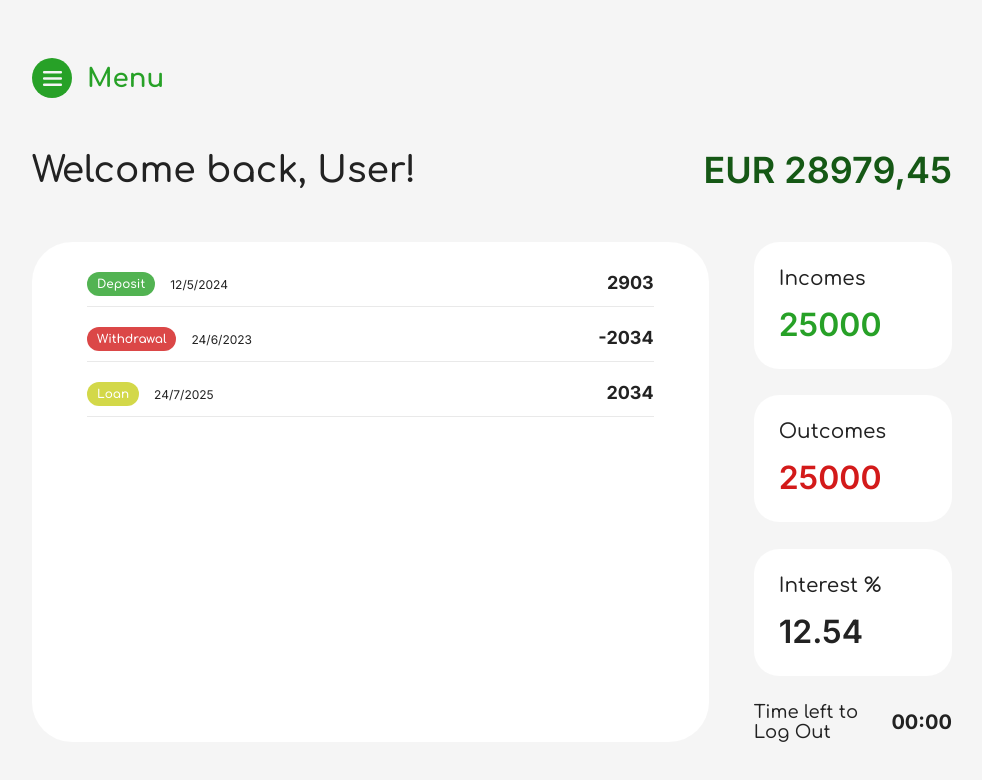
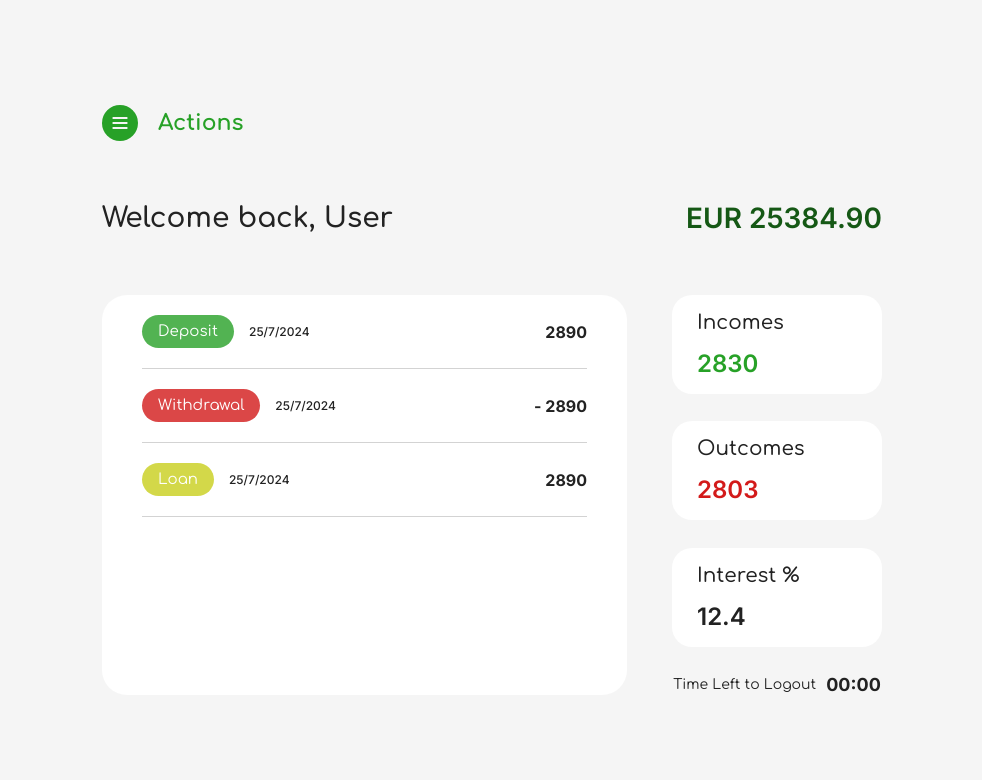
Before and after one commit to alexlamaj/BankApp, a website: page app/index.html in a window 1280 px wide. Shown: the whole page, without its empty margins (148-1130 px from the left). Drawn offline with Linux system fonts and the light colour scheme.

Commit message:
App Page - Completed HTML and CSS

```diff
--- a/app/index.html
+++ b/app/index.html
@@ -7,6 +7,67 @@
     <title>App - BankApp</title>
 </head>
 <body>
+
+    <!-- Header -->
+    <header class="hidden">
+
+        <div class="header">
+
+            <div class="header--content">
+
+                <img src="../images/left--arrow.svg" alt="Go Back" class="icon">
+
+                <img src="../images/bankapp_logo_light.png" alt="BankApp Logo" style="width: 175px;">
+
+                <div class="actions">
+
+                    <div class="box transfer">
+
+                        <div class="action--title">Transfer Money</div>
+
+                        <div class="action--el">
+                            <input class="input--action input--username" type="text">
+                            <input class="input--action input--amount" type="text">
+                            <button class="btn--action btn--transfer"><img src="../images/right--arrow.svg" alt="Enter" style="width: 20px; height: 20px;"></button>
+                        </div>
+
+                    </div>
+
+                    <div class="box loan">
+
+                        <div class="action--title">Request Loan</div>
+
+                        <div class="action--el">
+                            <input class="input--action input--loan" type="text">
+                            <button class="btn--action btn--loan"><img src="../images/right--arrow.svg" alt="Enter" style="width: 20px; height: 20px;"></button>
+                        </div>
+
+                    </div>
+
+                    <div class="box close">
+
+                        <div class="action--title">Close Account</div>
+
+                        <div class="action--el">
+                            <input class="input--action input--username" type="text">
+                            <input class="input--action input--password" type="password">
+                            <button class="btn--action btn--close"><img src="../images/right--arrow.svg" alt="Enter" style="width: 20px; height: 20px;"></button>
+                        </div>
+
+                    </div>
+
+                </div>
+
+                <div class="links">
+                    <a class="link" id="logout" href="">Log Out</a>
+                    <a class="link" href="/index.html">Go to Starting Page</a>
+                </div>
+
+            </div>
+
+        </div>
+
+    </header>
 
     <main class="hidden">
 
@@ -37,30 +98,21 @@
 
     </main>
 
-    <!-- App -->
+    <!-- App Component -->
     <div class="app">
 
         <div class="app--content">
 
-            <!-- Menu -->
-            <div class="menu">
-
-                <div class="menu--icon">
-                    <img src="../images/hamburger.svg" alt="menu icon" class="icon">
-                </div>
-                <div class="menu--text">Menu</div>
-
+            <div class="open--actions">
+                <img src="../images/hamburger.svg" alt="Menu Icon" class="open--icon">
+                <div class="open--text">Actions</div>
             </div>
 
-            <!-- Welcome and Balance -->
-            <div class="title">
-
-                <div class="welcome">Welcome back, User!</div>
-                <div class="balance">EUR 28979,45</div>
-
+            <div class="main--text">
+                <div class="welcome">Welcome back, User</div>
+                <div class="balance">EUR 25384.90</div>
             </div>
 
-            <!-- Dashboard -->
             <div class="dash">
 
                 <div class="movements">
@@ -68,57 +120,57 @@
                     <div class="move">
 
                         <div class="move--el">
-                            <div class="type type--deposit">Deposit</div>
-                            <div class="date">12/5/2024</div>
+                            <div class="move--type type--deposit">Deposit</div>
+                            <div class="date">25/7/2024</div>
                         </div>
 
-                        <div class="move--value">2903</div>
+                        <div class="move--value">2890</div>
 
                     </div>
 
                     <div class="move">
 
                         <div class="move--el">
-                            <div class="type type--withdrawal">Withdrawal</div>
-                            <div class="date">24/6/2023</div>
+                            <div class="move--type type--withdrawal">Withdrawal</div>
+                            <div class="date">25/7/2024</div>
                         </div>
 
-                        <div class="move--value">-2034</div>
+                        <div class="move--value">- 2890</div>
 
                     </div>
 
                     <div class="move">
 
                         <div class="move--el">
-                            <div class="type type--loan">Loan</div>
-                            <div class="date">24/7/2025</div>
+                            <div class="move--type type--loan">Loan</div>
+                            <div class="date">25/7/2024</div>
                         </div>
 
-                        <div class="move--value">2034</div>
+                        <div class="move--value">2890</div>
 
                     </div>
 
                 </div>
 
-                <div class="summaries">
+                <div class="summary">
 
-                    <div class="box">
-                        <div class="box--title">Incomes</div>
-                        <div class="income">25000</div>
+                    <div class="sum--content">
+                        <div class="sum--title">Incomes</div>
+                        <div class="sum--value incomes">2830</div>
                     </div>
 
-                    <div class="box">
-                        <div class="box--title">Outcomes</div>
-                        <div class="outcome">25000</div>
+                    <div class="sum--content">
+                        <div class="sum--title">Outcomes</div>
+                        <div class="sum--value outcomes">2803</div>
                     </div>
 
-                    <div class="box">
-                        <div class="box--title">Interest %</div>
-                        <div class="interest">12.54</div>
+                    <div class="sum--content">
+                        <div class="sum--title">Interest %</div>
+                        <div class="sum--value interest">12.4</div>
                     </div>
 
-                    <div class="time--el">
-                        <div class="time--label">Time left to Log Out</div>
+                    <div class="time">
+                        <div class="time--text">Time Left to Logout</div>
                         <div class="timer">00:00</div>
                     </div>
 
--- a/app/styles.css
+++ b/app/styles.css
@@ -10,11 +10,177 @@ body {
     background-color: #F5F5F5;
     font-family: 'Comfortaa', sans-serif;
     overflow-x: hidden;
+    overflow-y: hidden;
 
     display: flex;
     flex-direction: column;
     justify-content: center;
     justify-items: center;
+
+}
+
+header {
+
+    width: 380px;
+    height: 100vh;
+    margin: 0px;
+    padding: 0px;
+
+}
+
+.header {
+
+    height: 100%;
+    background-color: #F5F5F5;
+    box-shadow: 0px 0px 20px rgba(0, 0, 0, 0.25);
+    display: flex;
+    flex-direction: column;
+    justify-content: center;
+    justify-items: center;
+
+}
+
+.header--content {
+
+    margin: 0px;
+    padding: 15px 25px;
+    display: flex;
+    flex-direction: column;
+    gap: 30px;
+
+}
+
+.icon {
+
+    width: 20px;
+    height: 20px;
+    padding: 8px;
+    background-color: white;
+    border: none;
+    border-radius: 999px;
+    cursor: pointer;
+
+}
+
+.actions {
+
+    margin: 60px 0px;
+    display: flex;
+    flex-direction: column;
+    gap: 20px;
+
+}
+
+.box {
+
+    padding: 15px 20px;
+    border: none;
+    border-radius: 20px;
+    display: flex;
+    flex-direction: column;
+    justify-content: center;
+    justify-items: center;
+    gap: 15px;
+
+}
+
+.transfer {
+
+    background-color: rgba(39, 161, 39, 0.8);
+
+}
+
+.loan {
+
+    background-color: rgba(201, 207, 28, 0.8);
+
+}
+
+.close {
+
+    background-color: rgba(211, 26, 26, 0.8);
+
+}
+
+.action--title {
+
+    color: white;
+    font-size: 18px;
+    font-weight: 600;
+
+}
+
+.action--el {
+
+    display: flex;
+    flex-direction: row;
+    justify-content: space-between;
+    justify-items: center;
+    align-items: center;
+
+}
+
+.input--action {
+
+    width: 100px;
+    height: 20px;
+    padding: 5px 8px;
+    background-color: white;
+    border: none;
+    border-radius: 5px;
+    outline: none;
+    color: #222222;
+    font-size: 14px;
+
+}
+
+.btn--action {
+
+    padding: 6px;
+    background-color: white;
+    border: none;
+    border-radius: 999px;
+    display: flex;
+    flex-direction: column;
+    justify-content: center;
+    align-items: center;
+    cursor: pointer;
+
+}
+
+.btn--action:active {
+
+    transform: translateY(3px);
+    transition: all 0.5s;
+
+}
+
+.links {
+
+    display: flex;
+    flex-direction: column;
+    gap: 15px;
+
+}
+
+.link {
+
+    color: #222222;
+    font-size: 16px;
+    font-weight: 500;
+    text-decoration: none;
+
+}
+
+.link:hover {
+
+    color: #27A127;
+
+}
+
+.link:active {
+
+    color: #155815;
 
 }
 
@@ -129,66 +295,63 @@ main {
 .app {
 
     margin: 0px;
-    padding: 50px 180px;
-    transition: all 1s;
+    padding: 0px;
 
 }
 
 .app--content {
 
+    padding: 40px 250px;
     display: flex;
     flex-direction: column;
-    gap: 50px;
+    justify-content: center;
+    gap: 60px;
 
 }
 
-.menu {
+.open--actions {
 
     display: flex;
     flex-direction: row;
     justify-content: left;
     justify-items: center;
     align-items: center;
-    gap: 15px;
+    gap: 20px;
 
 }
 
-.menu--icon {
+.open--icon {
 
-    width: 40px;
-    height: 40px;
+    width: 20px;
+    height: 20px;
+    padding: 8px;
     background-color: #27A127;
     border: none;
     border-radius: 999px;
-    display: flex;
-    justify-content: center;
-    justify-items: center;
-    align-items: center;
-
-}
-
-.icon {
-
-    width: 25px;
-    height: 25px;
     cursor: pointer;
 
 }
 
-.menu--text {
+.open--icon:active {
+
+    transform: translateY(3px);
+    transition: all 0.5s;
+
+}
+
+.open--text {
 
     color: #27A127;
-    font-size: 26px;
+    font-size: 22px;
     font-weight: 700;
 
 }
 
-.title {
+.main--text {
 
     display: flex;
     flex-direction: row;
     justify-content: space-between;
-    justify-items: center;
     align-items: center;
 
 }
@@ -196,7 +359,7 @@ main {
 .welcome {
 
     color: #222222;
-    font-size: 36px;
+    font-size: 28px;
     font-weight: 600;
 
 }
@@ -204,18 +367,21 @@ main {
 .balance {
 
     color: #155815;
-    font-size: 36px;
     font-family: 'Inter', sans-serif;
+    font-size: 28px;
     font-weight: 600;
 
 }
 
 .dash {
 
-    height: 500px;
+    width: 100%;
+    height: 400px;
     display: flex;
     flex-direction: row;
     justify-content: space-between;
+    justify-items: center;
+    align-items: center;
     gap: 45px;
 
 }
@@ -223,105 +389,24 @@ main {
 .movements {
 
     width: 100%;
-    padding: 30px 55px;
-    background-color: white;
-    border: none;
-    border-radius: 40px;
-
-    display: flex;
-    flex-direction: column;
-    gap: 20px;
-
-}
-
-.summaries {
-
-    width: 35%;
-    display: flex;
-    flex-direction: column;
-    justify-content: space-between;
-
-}
-
-.box {
-
-    padding: 25px;
+    height: 100%;
     background-color: white;
     border: none;
     border-radius: 25px;
-
-}
-
-.box--title {
-
-    color: #222222;
-    font-size: 20px;
-    font-weight: 500;
-    margin-bottom: 15px;
-
-}
-
-.income {
-
-    color: #27A127;
-    font-size: 32px;
-    font-family: 'Inter', sans-serif;
-    font-weight: 600;
-
-}
-
-.outcome {
-
-    color: #D31A1A;
-    font-size: 32px;
-    font-family: 'Inter', sans-serif;
-    font-weight: 600;
-
-}
-
-.interest {
-
-    color: #222222;
-    font-size: 32px;
-    font-family: 'Inter', sans-serif;
-    font-weight: 600;
-
-}
-
-.time--el {
-
     display: flex;
-    flex-direction: row;
-    justify-content: center;
-    align-items: center;
-    gap: 20px;
-
-}
-
-.time--label {
-
-    color: #222222;
-    font-size: 18px;
-    font-weight: 500;
-
-}
-
-.timer {
-
-    color: #222222;
-    font-family: 'Inter', sans-serif;
-    font-size: 20px;
-    font-weight: 700;
+    flex-direction: column;
 
 }
 
 .move {
 
-    padding: 0px 0px 10px 0px;
+    margin: 0px 40px;
+    padding: 20px 0px;
+    border-bottom: 1px solid lightgray;
     display: flex;
     flex-direction: row;
     justify-content: space-between;
-    border-bottom: 0.5px solid rgba(211, 211, 211, 0.5);
+    align-items: center;
 
 }
 
@@ -329,20 +414,18 @@ main {
 
     display: flex;
     flex-direction: row;
-    justify-content: center;
     align-items: center;
     gap: 15px;
 
 }
 
-.type {
+.move--type {
 
-    padding: 5px 10px;
-    color: white;
-    font-size: 12px;
-    font-weight: 600;
+    padding: 8px 16px;
     border: none;
     border-radius: 50px;
+    color: white;
+    font-size: 15px;
 
 }
 
@@ -369,6 +452,7 @@ main {
     color: #222222;
     font-family: 'Inter', sans-serif;
     font-size: 12px;
+    font-weight: 500;
 
 }
 
@@ -376,6 +460,91 @@ main {
 
     color: #222222;
     font-family: 'Inter', sans-serif;
+    font-size: 16px;
+    font-weight: 700;
+
+}
+
+.summary {
+
+    width: 40%;
+    height: 100%;
+    display: flex;
+    flex-direction: column;
+    justify-content: space-between;
+    justify-items: center;
+
+}
+
+.sum--content {
+
+    padding: 16px 25px;
+    background-color: white;
+    border: none;
+    border-radius: 20px;
+    display: flex;
+    flex-direction: column;
+    gap: 15px;
+
+}
+
+.sum--title {
+
+    color: #222222;
+    font-size: 20px;
+    font-weight: 500;
+
+}
+
+.sum--value {
+
+    font-family: 'Inter', sans-serif;
+    font-size: 24px;
+    font-weight: 600;
+
+}
+
+.incomes {
+
+    color: #27A127;
+
+}
+
+.outcomes {
+
+    color: #D31A1A;
+
+}
+
+.interest {
+
+    color: #222222;
+
+}
+
+.time {
+
+    display: flex;
+    flex-direction: row;
+    justify-content: center;
+    justify-items: center;
+    align-items: center;
+    gap: 10px;
+
+}
+
+.time--text {
+
+    color: #222222;
+    font-size: 14px;
+    font-weight: 400;
+
+}
+
+.timer {
+
+    color: #222222;
+    font-family: 'Inter', sans-serif;
     font-size: 18px;
     font-weight: 700;
 
```
